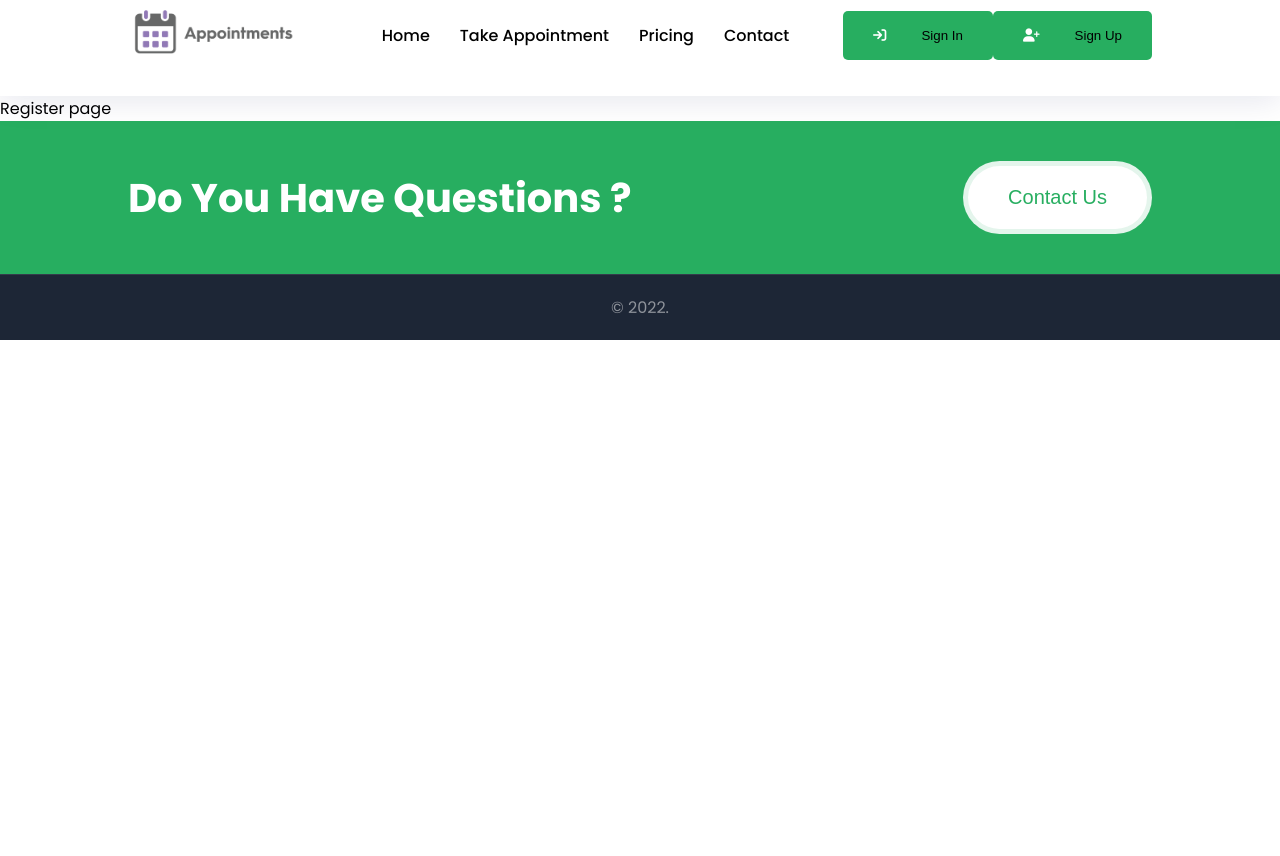
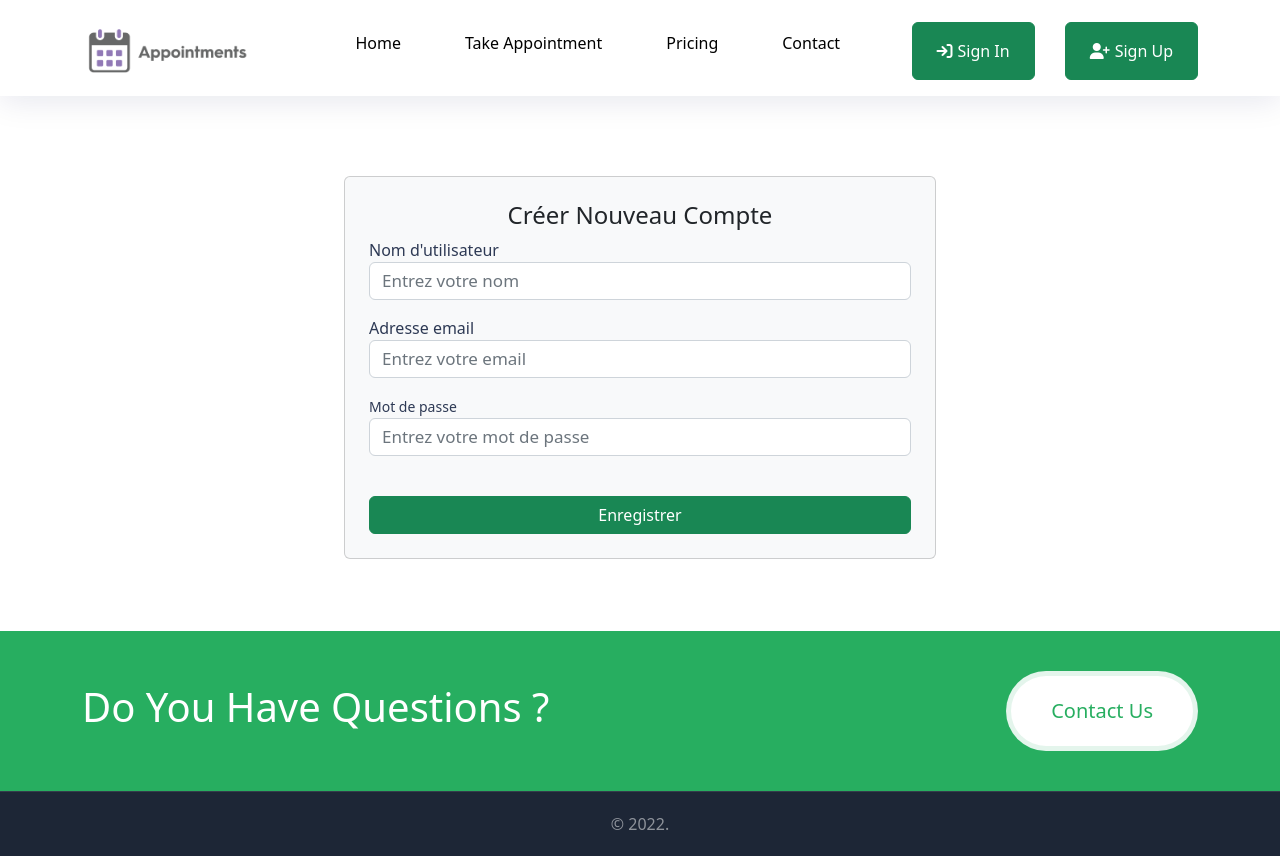
Before and after one commit to storm-worm/RDV_Frontend_React, a React (Create React App) app: page /register in a window 1280 px wide. Before the commit the page ends 800 px from the top, so only its background shows below. Built offline with nearby package versions, Linux system fonts and the light colour scheme.

Commit message:
commit aimad login

```diff
--- a/package.json
+++ b/package.json
@@ -6,7 +6,7 @@
     "@testing-library/jest-dom": "^5.16.5",
     "@testing-library/react": "^13.4.0",
     "@testing-library/user-event": "^13.5.0",
-    "axios": "^1.2.1",
+    "axios": "^1.2.2",
     "bootstrap": "^5.2.3",
     "react": "^18.2.0",
     "react-bootstrap": "^2.7.0",
--- a/src/App.css
+++ b/src/App.css
@@ -3,6 +3,7 @@
   padding: 0;
   margin: 0;
   box-sizing: border-box;
+  scroll-behavior: smooth;
 }
 body {
   font-family: "Poppins", sans-serif;
--- /dev/null
+++ b/src/components/auth/AuthUser.js
@@ -0,0 +1,15 @@
+import axios from "axios";
+
+export default function AuthUser() {
+    const http = axios.create({
+        baseURL: "http://localhost:8000/api",
+        headers: {
+            "Content-type": "application/json",
+        },
+    });
+
+    return {
+
+    }
+
+}
--- a/src/components/auth/login.js
+++ b/src/components/auth/login.js
@@ -1,5 +1,36 @@
+import 'bootstrap/dist/css/bootstrap.css';
+import { useState } from "react";
+import AuthUser from './AuthUser';
+
 export default function Login(){
+    const { http } = AuthUser();
+    const [email, setEmail] = useState("");
+    const [password, setPassword] = useState("");
+    const submitForm = () => {
+        console.log(email, password);
+    }
     return(
-        <div>Login page</div>
+
+        <div className="row justify-content-center py-5 m-4">
+            <div className="col-sm-6">
+                <div className="card p-4 mt-2 bg-light">
+                    <h4 className="text-center text-dark ">Connexion</h4>
+                   {/* <div className='alert alert-danger mt-3'></div> */}
+                    <div className="form-group mb-3">
+                        <label htmlFor="email" className='fs-6'>Adresse email </label>
+                        <input type="email" className="form-control" id="email" placeholder="Entrez votre email" value={email} onChange={(e) => setEmail(e.target.value)}/>
+                    </div>
+
+                    <div className="form-group mb-3">
+                        <label htmlFor="password" className='fs-6'>Mot de passe </label>
+                        <input type="password" className="form-control" id="password" placeholder="Entrez votre mot de passe" value={password} onChange={(e) => setPassword(e.target.value)}/>
+                    </div>
+                    <a href="/register" className="link-secondary link-primary:focus">Pas encore inscrit ?</a>
+                    <button type="submit" className="btn btn-success mt-4" onClick={submitForm}>Se connecter</button>
+                </div>
+            </div>
+        </div>
+
+
     )
 }
--- a/src/components/auth/register.js
+++ b/src/components/auth/register.js
@@ -1,5 +1,42 @@
+import { useState } from "react";
+
 export default function Login(){
+    const [email, setEmail] = useState("");
+    const [password, setPassword] = useState("");
+    const [username, setUserName] = useState("");
+    const submitForm = () => {
+        console.log(email, password, username);
+    }
     return(
-        <div>Register page</div>
+        <div className="row justify-content-center py-5 m-4">
+            <div className="col-sm-6">
+                <div className="card p-4 mt-2 bg-light">
+                    <h4 className="text-center text-dark ">Créer Nouveau Compte</h4>
+                    <div className="form-group mb-3">
+                        <label htmlFor="username" className='fs-6'>Nom d'utilisateur </label>
+                        <input type="text" className="form-control" id="username" placeholder="Entrez votre nom" value={username} onChange={(e) => setUserName(e.target.value)}/>
+                    </div>
+
+                    <div className="form-group mb-3">
+                        <label htmlFor="email" className='fs-6'>Adresse email </label>
+                        <input type="email" className="form-control" id="email" placeholder="Entrez votre email" value={email} onChange={(e) => setEmail(e.target.value)}/>
+                    </div>
+
+                    <div className="form-group mb-3">
+                        <label htmlFor="password" cla
+                        ssName='fs-6'>Mot de passe </label>
+                        <input type="password" className="form-control" id="password" placeholder="Entrez votre mot de passe" value={password} onChange={(e) => setPassword(e.target.value)}/>
+                    </div>
+                    {/* <div className="form-group mb-3">
+                        <label htmlFor="confirmedpassword" className='fs-6'>Mot de passe </label>
+                        <input type="password" className="form-control" id="confirmedpassword" placeholder="Confirmez votre mot de passe" value={password} onChange={(e) => setPassword(e.target.value)}/>
+                    </div> */}
+                    {/* <a href="/register" className="link-secondary link-primary:focus">Pas encore inscrit ?</a> */}
+                    <button type="submit" className="btn btn-success mt-4" onClick={submitForm}>Enregistrer</button>
+                </div>
+            </div>
+        </div>
+
+
     )
 }
--- a/src/components/common/footer/footer.css
+++ b/src/components/common/footer/footer.css
@@ -1,3 +1,4 @@
+
 .footerContact {
   background-color: #27ae60;
   padding: 40px 0;
--- a/src/components/common/header/Header.jsx
+++ b/src/components/common/header/Header.jsx
@@ -7,36 +7,40 @@ const Header = () => {
   const [navList, setNavList] = useState(false)
 
   return (
-    <>
+     <>
       <header>
-        <div className='container flex'>
+        <div className='container flex mt-2'>
           <div className='logo'>
             <img src='./images/logoapp.png' alt='' />
           </div>
-          <div className='nav'>
+          <div className='nav1'>
             <ul className={navList ? "small" : "flex"}>
               {nav.map((list, index) => (
                 <li key={index}>
-                  <Link to={list.path}>{list.text}</Link>
+                  <Link className="text-decoration-none text-black p-3 btn btn-rounded" to={list.path}>{list.text}</Link>
                 </li>
               ))}
             </ul>
           </div>
           <div className='button flex'>
-          <button className='btn1'>
-              <i className='fa fa-sign-in'></i>
-              <Link className="nav-link" to="/login">
-                 Sign In
-                 </Link>
-            </button>
-            <button className='btn1'>
+          <Link className="text-white" to="/login">
+              <button className='btn btn-success p-3 px-4'>
+              <i className='fa fa-sign-in'></i>Sign In
+              </button>
+          </Link>
+          <Link className="text-white" to="/register">
+              <button className='btn btn-success p-3 px-4'>
+              <i className='fa fa-user-plus'></i>Sign Up
+              </button>
+          </Link>
+
+            {/* <button className='btn btn-success p-3'>
               <i className='fa fa-user-plus'></i>
-              <Link className="nav-link" to="/register">
+              <Link className="text-white" to="/register">
                  Sign Up
                  </Link>
-            </button>
+            </button> */}
           </div>
-
           <div className='toggle'>
             <button onClick={() => setNavList(!navList)}>{navList ? <i className='fa fa-times'></i> : <i className='fa fa-bars'></i>}</button>
           </div>
--- a/src/components/common/header/header.css
+++ b/src/components/common/header/header.css
@@ -7,6 +7,8 @@ header {
   top: 0;
   z-index: 99999;
 }
+.btn.btn-rounded:hover { background-color: #45cd7e }
+
 header img {
   width: 170px;
 }
@@ -18,6 +20,7 @@ header a {
 header a:hover {
   color: #27ae60;
 }
+
 header span {
   width: auto;
   padding: 0px 6px;
@@ -44,7 +47,7 @@ header .toggle {
   header .button {
     display: none;
   }
-  header .nav .flex {
+  header .nav1 .flex {
     display: none;
   }
   header .toggle {
```
Also changed, not shown: 1 other file (tests, documents, lock files or other folders).
